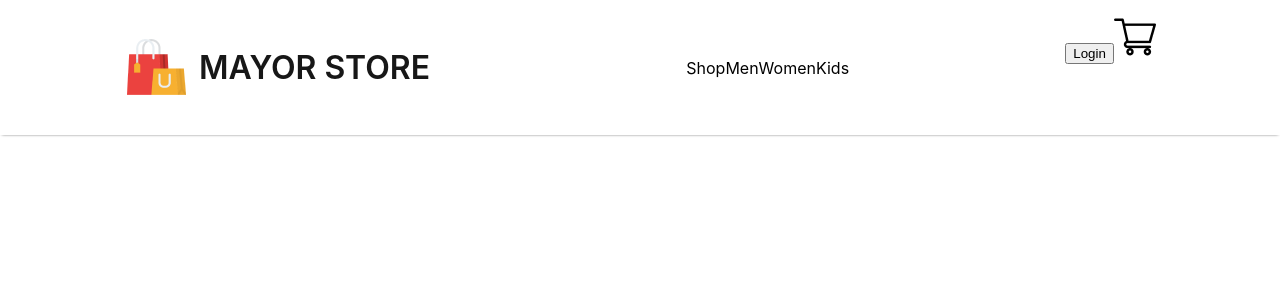
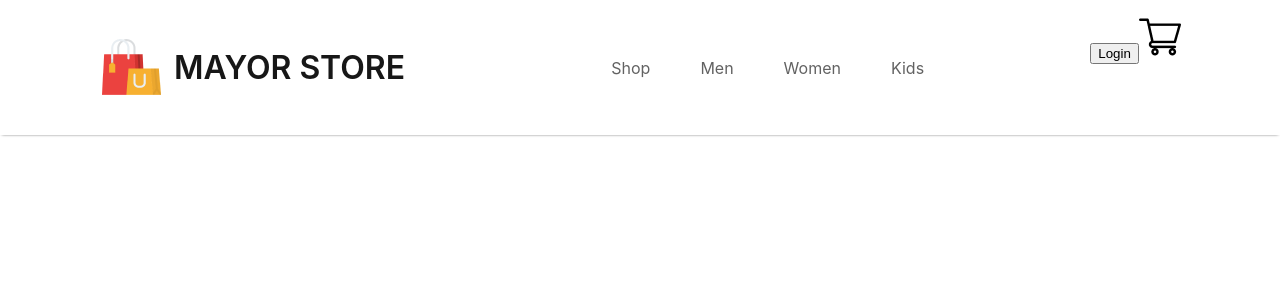
Before and after one commit to patrick-nsolo/frontend, a React (Create React App) app: page / in a window 1280 px wide. Shown: the top 300 px of the page. Built offline with nearby package versions, Linux system fonts and the light colour scheme.

Commit message:
navbar navigation update

```diff
--- a/src/Components/Navbar/Navbar.css
+++ b/src/Components/Navbar/Navbar.css
@@ -18,5 +18,6 @@
     display: flex;
     align-items: center;
     list-style: none;
-
+    gap: 50px;
+    color:#626262;
 }
```
